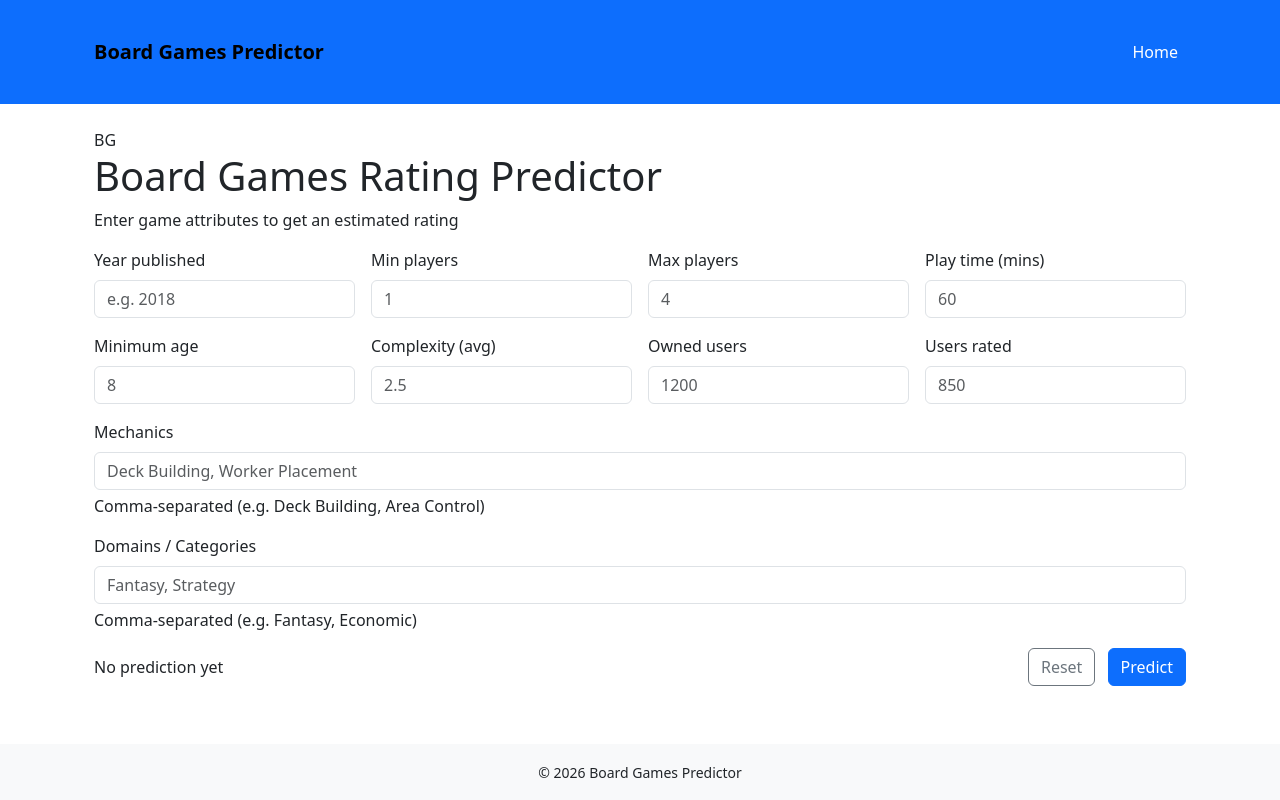
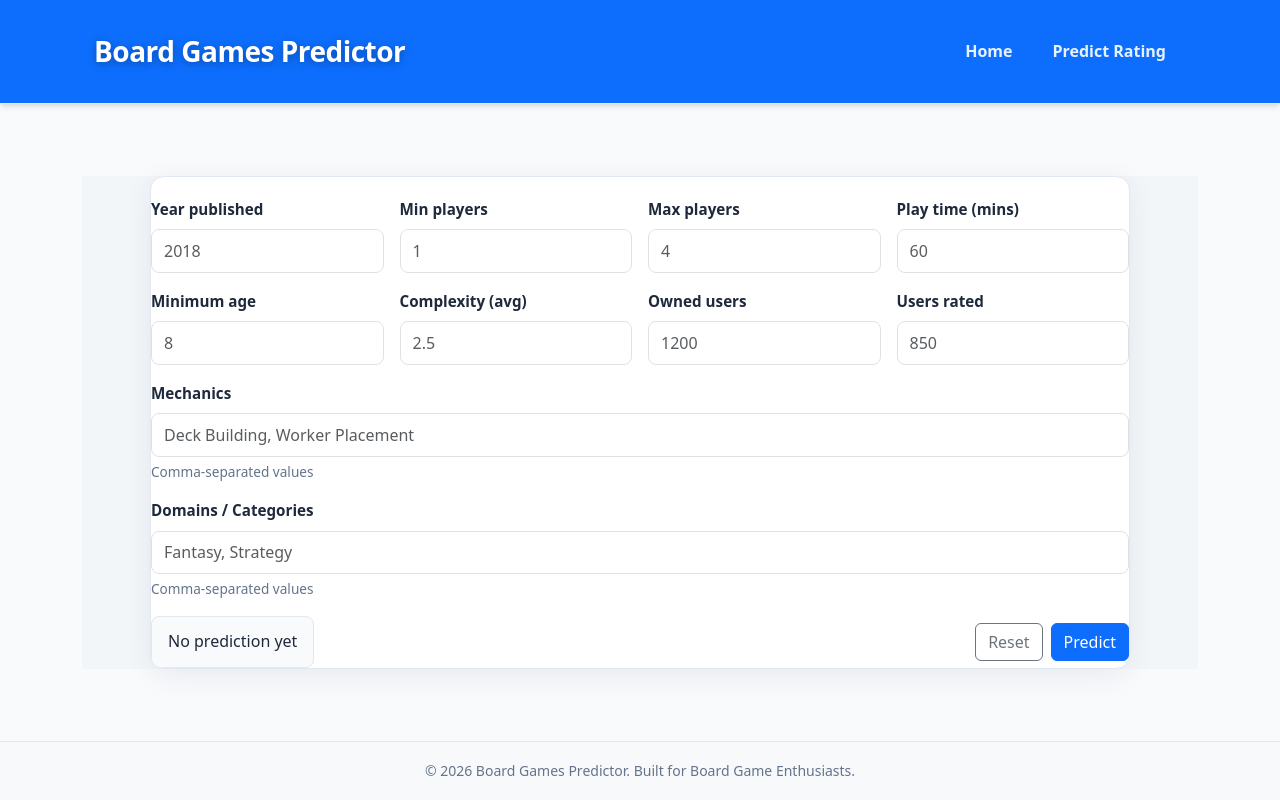
Before and after one commit to AntonioDamjaanovic/Board-Games-Predictor, a Django app: page /app/predict in a window 1280 px wide. Run offline with Django 5.2, Linux system fonts and the light colour scheme.

Commit message:
Finalize the look of web site

```diff
--- a/BoardGamesPredictor/BoardGamesPredictor/settings.py
+++ b/BoardGamesPredictor/BoardGamesPredictor/settings.py
@@ -116,4 +116,8 @@ USE_TZ = True
 # Static files (CSS, JavaScript, Images)
 # https://docs.djangoproject.com/en/6.0/howto/static-files/
 
-STATIC_URL = 'static/'
+STATIC_URL = '/static/'
+STATICFILES_DIRS = [
+    BASE_DIR / "static",
+]
+STATIC_ROOT = BASE_DIR / "staticfiles"
--- a/BoardGamesPredictor/BoardGamesPredictor/urls.py
+++ b/BoardGamesPredictor/BoardGamesPredictor/urls.py
@@ -21,6 +21,6 @@ from app import views
 
 urlpatterns = [
     path('admin/', admin.site.urls),
-    path('', views.home, name = 'home_path'),
+    path('', views.home, name = 'home'),
     path('app/', include('app.urls'))
 ]
--- /dev/null
+++ b/BoardGamesPredictor/app/static/app/styles.css
@@ -0,0 +1,191 @@
+:root {
+    --bg-light: #f8fafc;
+    --bg-card: #ffffff;
+    --text-dark: #1e293b;
+    --text-muted: #64748b;
+    --primary: #3b82f6;
+    --accent: #f59e0b;
+    --border: #e2e8f0;
+    --shadow: 0 4px 6px -1px rgba(0, 0, 0, 0.1), 0 2px 4px -1px rgba(0, 0, 0, 0.06);
+}
+
+body {
+    background: var(--bg-light);
+    color: var(--text-dark);
+    line-height: 1.6;
+}
+
+header {
+    background: white;
+    box-shadow: var(--shadow);
+    border-bottom: 1px solid var(--border);
+}
+
+.navbar-brand {
+    color: white !important;
+    text-shadow: 0 2px 8px rgba(0,0,0,0.3);
+    letter-spacing: -0.5px;
+}
+
+.nav-link {
+    color: rgba(255,255,255,0.9) !important;
+    border-radius: 25px;
+    transition: all 0.3s ease;
+    margin: 0 4px;
+}
+
+.nav-link:hover {
+    color: white !important;
+    background: rgba(255,255,255,0.2);
+    transform: scale(1.05);
+    box-shadow: 0 4px 12px rgba(0,0,0,0.3);
+}
+
+.hero-section {
+    background: var(--bg-card);
+    border-radius: 12px;
+    padding: 3rem 2rem;
+    margin: 2rem 0;
+    box-shadow: var(--shadow);
+    border: 1px solid var(--border);
+    text-align: center;
+    max-width: 700px;
+    margin-left: auto;
+    margin-right: auto;
+}
+
+.hero-section h1 {
+    font-size: 2.5rem;
+    font-weight: 700;
+    color: var(--text-dark);
+    margin-bottom: 1rem;
+}
+
+.hero-subtitle {
+    font-size: 1.2rem;
+    color: var(--text-muted);
+    margin-bottom: 2rem;
+}
+
+.btn-primary-custom {
+    background: var(--primary);
+    border: none;
+    padding: 0.875rem 2rem;
+    font-weight: 600;
+    border-radius: 8px;
+    box-shadow: var(--shadow);
+    transition: all 0.2s;
+}
+
+.btn-primary-custom:hover {
+    background: #2563eb;
+    transform: translateY(-1px);
+    box-shadow: 0 10px 20px rgba(59, 130, 246, 0.3);
+}
+
+.feature-card {
+    background: var(--bg-card);
+    border-radius: 12px;
+    padding: 2rem;
+    box-shadow: var(--shadow);
+    border: 1px solid var(--border);
+    transition: all 0.2s;
+}
+
+.feature-card:hover {
+    box-shadow: 0 10px 25px rgba(0, 0, 0, 0.1);
+    transform: translateY(-2px);
+}
+
+.feature-card h3 {
+    color: var(--text-dark);
+    font-size: 1.25rem;
+    font-weight: 600;
+    margin-bottom: 0.75rem;
+}
+
+.feature-card p {
+    color: var(--text-muted);
+    margin: 0;
+}
+
+footer {
+    background: white;
+    border-top: 1px solid var(--border);
+    color: var(--text-muted);
+}
+
+/* PREDICT PAGE STYLES */
+
+.predict-page {
+    background: #f3f6f9;
+}
+
+.predict-card {
+    max-width: 980px;
+    margin: 3rem auto;
+    border-radius: 14px;
+    overflow: hidden;
+    background: var(--bg-card);
+    box-shadow: 0 6px 30px rgba(20, 30, 50, 0.07);
+    border: 1px solid var(--border);
+}
+
+.predict-body {
+    padding-top: 1.25rem;
+}
+
+.predict-body .form-label {
+    font-weight: 600;
+    font-size: 0.95rem;
+}
+
+.predict-body .form-control {
+    border-radius: 8px;
+    padding: 0.55rem 0.75rem;
+}
+
+.tags-help {
+    font-size: 0.85rem;
+    color: var(--text-muted);
+}
+
+.result-box {
+    padding: 0.75rem 1rem;
+    border-radius: 8px;
+    background: #f8fafb;
+    border: 1px solid var(--border);
+    font-weight: 500;
+    color: var(--text-dark);
+    min-height: 42px;
+    display: flex;
+    align-items: center;
+}
+
+.predict-actions {
+    display: flex;
+    gap: 0.5rem;
+}
+
+@media (max-width: 575px) {
+    .predict-card {
+        margin: 1.5rem 0;
+    }
+
+    .predict-header {
+        padding: 1.25rem;
+    }
+
+    .predict-body {
+        padding: 1.25rem;
+    }
+
+    .predict-actions {
+        flex-direction: column;
+        width: 100%;
+    }
+
+    .predict-actions .btn {
+        width: 100%;
+    }
+}
--- a/BoardGamesPredictor/app/templates/app/base.html
+++ b/BoardGamesPredictor/app/templates/app/base.html
@@ -1,28 +1,33 @@
 <!doctype html>
 <html lang="en">
+{% load static %}
 <head>
     <meta charset="utf-8" />
     <meta name="viewport" content="width=device-width, initial-scale=1" />
-    <title>Board Games Predictor</title>
+    <title>{% block title %}Board Games Predictor{% endblock %}</title>
 
     <!-- Bootstrap CSS -->
     <link href="https://cdn.jsdelivr.net/npm/bootstrap@5.3.2/dist/css/bootstrap.min.css" rel="stylesheet">
+
+    <!-- Custom Styles -->
+    <link href="{% static 'app/styles.css' %}" rel="stylesheet">
 </head>
 <body class="d-flex flex-column min-vh-100">
-
-<header class="py-4 bg-primary text-white">
+<header class="py-3 bg-primary">
     <div class="container">
-        <!-- Navigation -->
-        <nav class="navbar navbar-expand-lg navbar-light bg-transparent">
+        <nav class="navbar navbar-expand-lg navbar-dark">
             <div class="container-fluid">
-                <a class="navbar-brand fw-bold" href="#">Board Games Predictor</a>
+                <a class="navbar-brand fw-bold fs-3" href="{% url 'home' %}">Board Games Predictor</a>
                 <button class="navbar-toggler border-white" type="button" data-bs-toggle="collapse" data-bs-target="#navCollapse">
                     <span class="navbar-toggler-icon"></span>
                 </button>
                 <div class="collapse navbar-collapse" id="navCollapse">
                     <ul class="navbar-nav ms-auto">
                         <li class="nav-item">
-                            <a class="nav-link text-white" href="#">Home</a>
+                            <a class="nav-link fw-semibold fs-6 px-3 py-2" href="{% url 'home' %}">Home</a>
+                        </li>
+                        <li class="nav-item">
+                            <a class="nav-link fw-semibold fs-6 px-3 py-2" href="{% url 'app:predict' %}">Predict Rating</a>
                         </li>
                     </ul>
                 </div>
@@ -32,18 +37,17 @@
 </header>
 
 <main class="container my-4 flex-grow-1">
-    <!-- Page content goes here -->
-    {% block content %}
-    {% endblock %}
+    {% block content %}{% endblock %}
 </main>
 
 <footer class="bg-light text-center py-3 mt-auto">
     <div class="container">
-        <small>&copy; 2026 Board Games Predictor</small>
+        <small>&copy; 2026 Board Games Predictor. Built for Board Game Enthusiasts.</small>
     </div>
 </footer>
 
 <!-- Bootstrap JS bundle -->
 <script src="https://cdn.jsdelivr.net/npm/bootstrap@5.3.2/dist/js/bootstrap.bundle.min.js"></script>
+{% block extra_scripts %}{% endblock %}
 </body>
 </html>
--- a/BoardGamesPredictor/app/templates/app/predict.html
+++ b/BoardGamesPredictor/app/templates/app/predict.html
@@ -2,164 +2,82 @@
 
 {% block title %}Board Games Rating Predictor{% endblock %}
 
-{% block extra_head %}
-<style>
-    :root{
-        --card-bg:#ffffff;
-        --muted:#6c757d;
-        --accent:#0d6efd;
-    }
-    body{
-        background:#f3f6f9;
-        font-family:system-ui,-apple-system,Segoe UI,Roboto,"Helvetica Neue",Arial;
-    }
-    .predict-card{
-        max-width:980px;
-        margin:48px auto;
-        border-radius:14px;
-        overflow:hidden;
-        box-shadow:0 6px 30px rgba(20,30,50,0.07);
-    }
-    .predict-header{
-        background:linear-gradient(90deg,#fff 0%, #f8fbff 100%);
-        padding:26px 28px;
-        display:flex;
-        align-items:center;
-        gap:18px;
-    }
-    .brand-pill{
-        width:58px;
-        height:58px;
-        border-radius:10px;
-        background:linear-gradient(135deg,var(--accent),#6ea8fe);
-        display:flex;
-        align-items:center;
-        justify-content:center;
-        color:#fff;
-        font-weight:700;
-        font-size:20px;
-    }
-    .predict-title{
-        margin:0;
-        font-size:1.25rem;
-        font-weight:700;
-        color:#0b2a4a;
-    }
-    .predict-sub{
-        margin:0;
-        font-size:0.9rem;
-        color:var(--muted);
-    }
-    .predict-body{
-        padding:22px;
-        background:var(--card-bg);
-    }
-    .form-label{
-        font-weight:600;
-        font-size:0.95rem;
-    }
-    .tags-help{
-        font-size:0.9rem;
-        color:var(--muted);
-    }
-    .result-box{
-        padding:14px;
-        border-radius:8px;
-        background:#f8fafb;
-        border:1px solid #e6eef8;
-    }
-    @media (max-width:575px){
-        .predict-header{ padding:18px; }
-        .predict-body{ padding:16px; }
-    }
-</style>
-{% endblock %}
-
 {% block content %}
-<main class="container">
+{% load static %}
+<div class="predict-page">
     <section class="predict-card">
-        <header class="predict-header">
-            <div class="brand-pill">BG</div>
-            <div>
-                <h1 class="predict-title">Board Games Rating Predictor</h1>
-                <p class="predict-sub">Enter game attributes to get an estimated rating</p>
-            </div>
-        </header>
-
         <div class="predict-body">
             <form id="predict-form" action="/predict" method="post" class="row g-3">
+                {% csrf_token %}
+
                 <div class="col-md-3">
-                    <label for="year_published" class="form-label">Year published</label>
-                    <input id="year_published" name="year_published" type="number" class="form-control" min="1800" max="2100" placeholder="e.g. 2018">
+                    <label class="form-label">Year published</label>
+                    <input name="year_published" type="number" class="form-control" placeholder="2018">
                 </div>
 
                 <div class="col-md-3">
-                    <label for="min_players" class="form-label">Min players</label>
-                    <input id="min_players" name="min_players" type="number" class="form-control" min="1" placeholder="1">
+                    <label class="form-label">Min players</label>
+                    <input name="min_players" type="number" class="form-control" placeholder="1">
                 </div>
 
                 <div class="col-md-3">
-                    <label for="max_players" class="form-label">Max players</label>
-                    <input id="max_players" name="max_players" type="number" class="form-control" min="1" placeholder="4">
+                    <label class="form-label">Max players</label>
+                    <input name="max_players" type="number" class="form-control" placeholder="4">
                 </div>
 
                 <div class="col-md-3">
-                    <label for="play_time" class="form-label">Play time (mins)</label>
-                    <input id="play_time" name="play_time" type="number" class="form-control" min="1" placeholder="60">
+                    <label class="form-label">Play time (mins)</label>
+                    <input name="play_time" type="number" class="form-control" placeholder="60">
                 </div>
 
                 <div class="col-md-3">
-                    <label for="min_age" class="form-label">Minimum age</label>
-                    <input id="min_age" name="min_age" type="number" class="form-control" min="0" placeholder="8">
+                    <label class="form-label">Minimum age</label>
+                    <input name="min_age" type="number" class="form-control" placeholder="8">
                 </div>
 
                 <div class="col-md-3">
-                    <label for="complexity_avg" class="form-label">Complexity (avg)</label>
-                    <input id="complexity_avg" name="complexity_avg" type="number" step="0.1" class="form-control" min="0" max="5" placeholder="2.5">
+                    <label class="form-label">Complexity (avg)</label>
+                    <input name="complexity_avg" type="number" step="0.1" class="form-control" placeholder="2.5">
                 </div>
 
                 <div class="col-md-3">
-                    <label for="owned_users" class="form-label">Owned users</label>
-                    <input id="owned_users" name="owned_users" type="number" class="form-control" min="0" placeholder="1200">
+                    <label class="form-label">Owned users</label>
+                    <input name="owned_users" type="number" class="form-control" placeholder="1200">
                 </div>
 
                 <div class="col-md-3">
-                    <label for="users_rated" class="form-label">Users rated</label>
-                    <input id="users_rated" name="users_rated" type="number" class="form-control" min="0" placeholder="850">
+                    <label class="form-label">Users rated</label>
+                    <input name="users_rated" type="number" class="form-control" placeholder="850">
                 </div>
 
                 <div class="col-12">
-                    <label for="mechanics" class="form-label">Mechanics</label>
-                    <input id="mechanics" name="mechanics" type="text" class="form-control" placeholder="Deck Building, Worker Placement">
-                    <div class="tags-help mt-1">Comma-separated (e.g. Deck Building, Area Control)</div>
+                    <label class="form-label">Mechanics</label>
+                    <input name="mechanics" type="text" class="form-control" placeholder="Deck Building, Worker Placement">
+                    <div class="tags-help mt-1">Comma-separated values</div>
                 </div>
 
                 <div class="col-12">
-                    <label for="domains" class="form-label">Domains / Categories</label>
-                    <input id="domains" name="domains" type="text" class="form-control" placeholder="Fantasy, Strategy">
-                    <div class="tags-help mt-1">Comma-separated (e.g. Fantasy, Economic)</div>
+                    <label class="form-label">Domains / Categories</label>
+                    <input name="domains" type="text" class="form-control" placeholder="Fantasy, Strategy">
+                    <div class="tags-help mt-1">Comma-separated values</div>
                 </div>
 
-                <div class="col-12 d-flex justify-content-between align-items-center">
-                    <div id="prediction-result" class="result-box" aria-live="polite">No prediction yet</div>
-                    <div>
-                        <button type="reset" class="btn btn-outline-secondary me-2">Reset</button>
-                        <button type="submit" class="btn btn-primary">Predict</button>
+                <div class="col-12 d-flex justify-content-between align-items-center flex-wrap gap-3">
+                    <div id="prediction-result" class="result-box">
+                        No prediction yet
+                    </div>
+
+                    <div class="predict-actions">
+                        <button type="reset" class="btn btn-outline-secondary">
+                            Reset
+                        </button>
+                        <button type="submit" class="btn btn-primary">
+                            Predict
+                        </button>
                     </div>
                 </div>
             </form>
         </div>
     </section>
-</main>
-
-<script>
-    (function(){
-        const form = document.getElementById('predict-form');
-        const result = document.getElementById('prediction-result');
-
-        form.addEventListener('submit', function(e){
-            // normal form submit to /predict
-        });
-    })();
-</script>
+</div>
 {% endblock %}
```
Also changed, not shown: BoardGamesPredictor/app/templates/app/home.html (+31 -2 lines).
